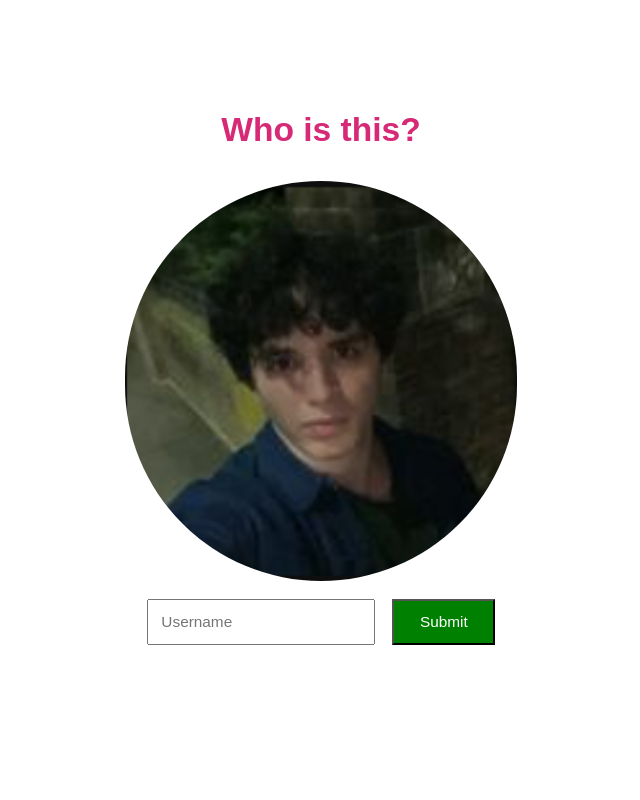
After one commit to t-secastro/InstaGuesser, a Flask app: page /game in a window 1280 px wide. The commit adds this page. Shown: the whole page, without its empty margins (319-959 px from the left). Run offline with Flask 3, Linux system fonts and the light colour scheme.

Commit message:
Did the basic game functionality
Developed the JavaScript for the game functionality now that it works

```diff
--- a/app.py
+++ b/app.py
@@ -1,8 +1,10 @@
-from flask import Flask, render_template, request, redirect, url_for
+from flask import Flask, render_template, request, redirect, url_for, jsonify
 import json
-import random
 
 app = Flask(__name__)
+
+"""
+# Note -> the following data was used for testing purposes as we get permissions to start using insta queries, whether through the API or through web scraping/proxying we will use the functions below -> for now hardcode the problem
 
 def process_search_results(search_json, target_username):
     data = json.loads(search_json)
@@ -39,7 +41,9 @@ def wrapper(search_json, followers_json, target_username):
     return {
         'user': user,
         'followers': followers
-    }
+    }"""
+
+# KEY NOTE ON JSON -> the data in the JSON data is hard coded for now, but will be replaced with the actual data from the API / web scraping in the future when that implementation is done!
 
 @app.route('/', methods=['GET', 'POST'])
 def search():
@@ -64,7 +68,16 @@ def verify():
 def error():
     return render_template('error.html')
 
+@app.route('/game', methods=['GET'])
+def game():
+    return render_template('game.html')
 
+# the routes below are for communicating between server (flask) to client (javascript)
+@app.route('/data', methods=['GET'])
+def send_data():
+    with open('response.json', 'r') as file:
+        data = json.load(file)
+    return jsonify(data)
 
 if __name__ == '__main__':
     app.run(debug=True)
--- /dev/null
+++ b/static/css/index.css
@@ -0,0 +1,44 @@
+body, html {
+    margin: 0;
+    padding: 0;
+    height: 100vh;
+    display: flex;
+    justify-content: center;
+    align-items: center;
+    font-family: Arial, sans-serif;
+}
+
+.centered-container {
+    text-align: center;
+}
+
+.centered-container h1 {
+    color: #d62976;
+    font-size: 4.5vw; /* Responsive font size */
+    margin-bottom: 2vh;
+}
+
+.centered-container p {
+    margin-bottom: 2vh;
+}
+
+.centered-container form {
+    margin-bottom: 2vh;
+}
+
+.centered-container input[type="text"] {
+    padding: 1.5vh 1vw;
+    margin-right: 1vw;
+    font-size: 1.2vw; /* Responsive font size */
+}
+
+.centered-container button {
+    padding: 1.5vh 2vw;
+    font-size: 1.2vw; /* Responsive font size */
+    cursor: pointer;
+}
+
+button:hover {
+    transform: scale(1.05); /* Increase size by 5% */
+    filter: brightness(90%); /* Darken by 10% */
+}
--- a/templates/error.html
+++ b/templates/error.html
@@ -3,7 +3,7 @@
     <meta charset="UTF-8">
     <meta name="viewport" content="width=device-width, initial-scale=1.0">
     <title>OOF</title>
-    <link rel="stylesheet" href="{{ url_for('static', filename='index.css') }}">
+    <link rel="stylesheet" href="{{ url_for('static', filename='css/index.css') }}">
 </head>
 <body>
     <div class="centered-container">
--- /dev/null
+++ b/templates/game.html
@@ -0,0 +1,23 @@
+<html lang="en">
+<head>
+    <meta charset="UTF-8">
+    <meta name="viewport" content="width=device-width, initial-scale=1.0">
+    <title>Game</title>
+    <link rel="stylesheet" href="{{ url_for('static', filename='css/index.css') }}">
+
+</head>
+<body>
+    <div class="centered-container" style="margin-bottom: 6.2vh">
+        <h1 style="font-size: 2.1em; top: 12%">Who is this?</h1>
+
+        <img src="{{ url_for('static', filename='images/ayen.png') }}" alt="unknown" style="width: 100%; height: 50%; margin-top: 2vh; border-radius:200px;" id="pfpImage">
+
+        <form>
+            <br>
+            <input type="text" name="username" placeholder="Username" required>
+            <button id="submitBtn" type="submit" style="background-color: green; color: white;">Submit</button>
+        </form>
+    </div>
+    <script src="{{ url_for('static', filename='js/index.js') }}"></script>
+</body>
+</html>
--- a/templates/search.html
+++ b/templates/search.html
@@ -4,7 +4,7 @@
     <meta charset="UTF-8">
     <meta name="viewport" content="width=device-width, initial-scale=1.0">
     <title>Insta Guesser</title>
-    <link rel="stylesheet" href="{{ url_for('static', filename='index.css') }}">
+    <link rel="stylesheet" href="{{ url_for('static', filename='css/index.css') }}">
 </head>
 <body>
     <div class="centered-container">
```
Also changed, not shown: static/js/index.js (added, +56 -0 lines), templates/result.html (+4 -5 lines).
